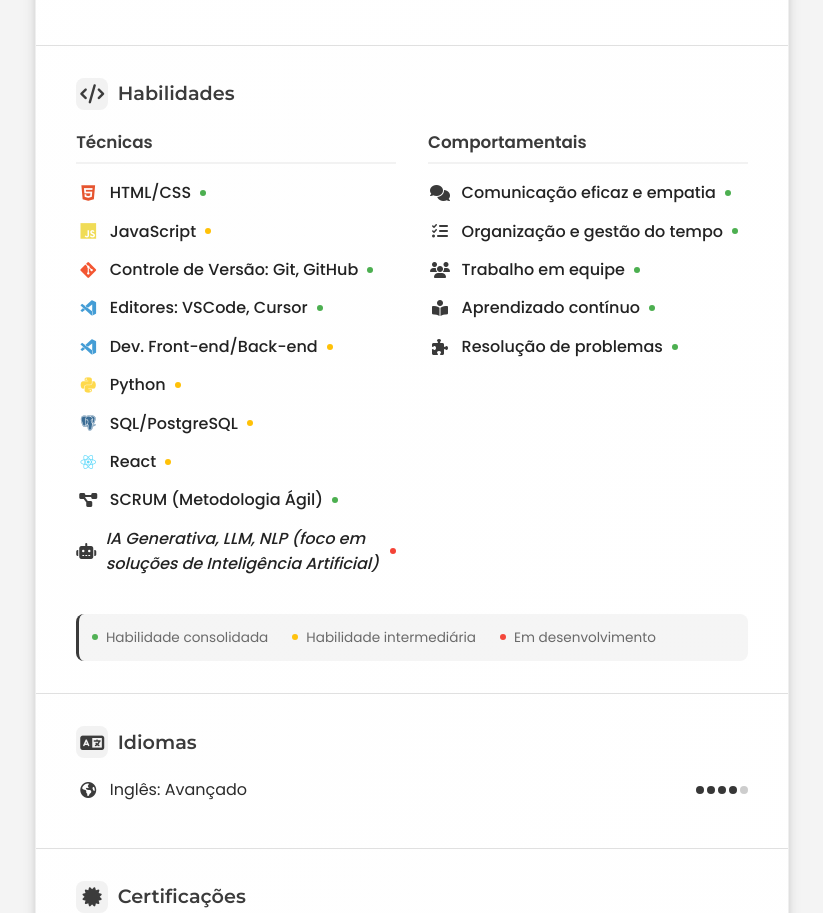
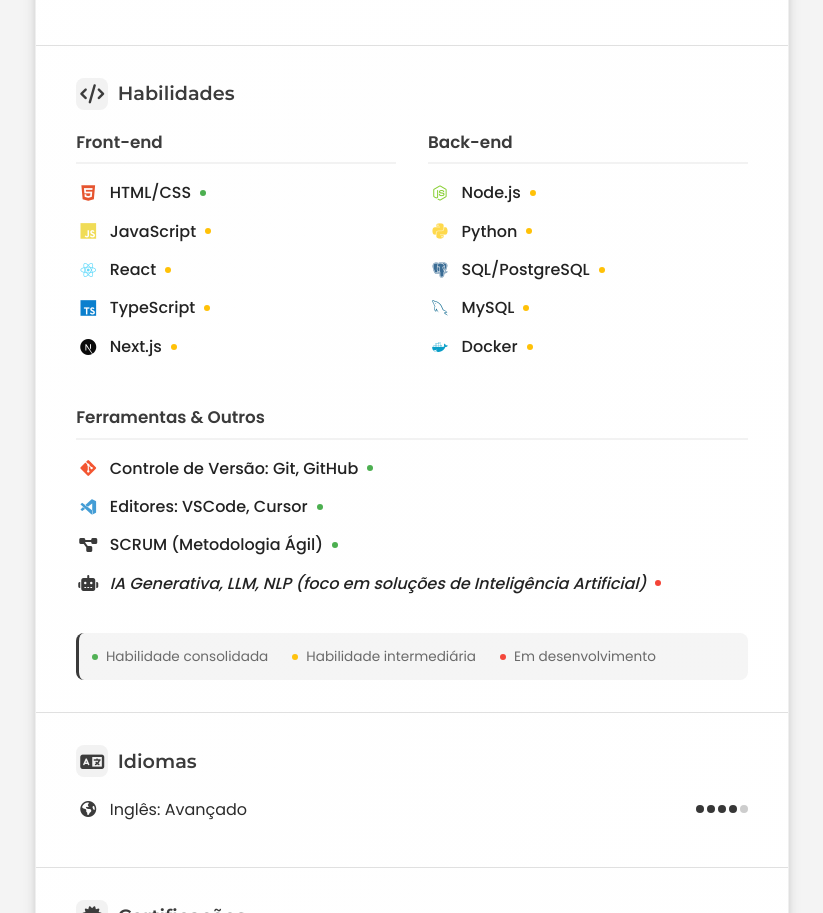
Before and after one commit to JV-L0pes/Curriculo, a plain HTML site: page index.html in a window 1280 px wide. Shown: the part 2680-3593 px from the top of the page, without its empty margins (228-1051 px from the left). Drawn offline with nearby package versions, Linux system fonts and the light colour scheme.

Commit message:
Adição de uma área que separa as tecnologias

```diff
--- a/index.html
+++ b/index.html
@@ -454,7 +454,7 @@
             </h2>
             <div class="skills-container">
                 <div class="skills-column">
-                    <h3 class="skills-category">Técnicas</h3>
+                    <h3 class="skills-category">Front-end</h3>
                     <ul class="skills-list">
                         <li class="skill-item">
                             <div class="skill-icon"><i class="devicon-html5-plain colored"></i></div>
@@ -465,16 +465,25 @@
                             <span class="intermediate">JavaScript</span>
                         </li>
                         <li class="skill-item">
-                            <div class="skill-icon"><i class="devicon-git-plain colored"></i></div>
-                            <span class="highlight">Controle de Versão: Git, GitHub</span>
+                            <div class="skill-icon"><i class="devicon-react-original colored"></i></div>
+                            <span class="intermediate">React</span>
                         </li>
                         <li class="skill-item">
-                            <div class="skill-icon"><i class="devicon-vscode-plain colored"></i></div>
-                            <span class="highlight">Editores: VSCode, Cursor</span>
+                            <div class="skill-icon"><i class="devicon-typescript-plain colored"></i></div>
+                            <span class="intermediate">TypeScript</span>
                         </li>
                         <li class="skill-item">
-                            <div class="skill-icon"><i class="devicon-vscode-plain colored"></i></div>
-                            <span class="intermediate" style="margin-right: 4px;">Dev. Front-end/Back-end</span>
+                            <div class="skill-icon"><i class="devicon-nextjs-original colored"></i></div>
+                            <span class="intermediate">Next.js</span>
+                        </li>
+                    </ul>
+                </div>
+                <div class="skills-column">
+                    <h3 class="skills-category">Back-end</h3>
+                    <ul class="skills-list">
+                        <li class="skill-item">
+                            <div class="skill-icon"><i class="devicon-nodejs-plain colored"></i></div>
+                            <span class="intermediate">Node.js</span>
                         </li>
                         <li class="skill-item">
                             <div class="skill-icon"><i class="devicon-python-plain colored"></i></div>
@@ -485,8 +494,25 @@
                             <span class="intermediate">SQL/PostgreSQL</span>
                         </li>
                         <li class="skill-item">
-                            <div class="skill-icon"><i class="devicon-react-original colored"></i></div>
-                            <span class="intermediate">React</span>
+                            <div class="skill-icon"><i class="devicon-mysql-plain colored"></i></div>
+                            <span class="intermediate">MySQL</span>
+                        </li>
+                        <li class="skill-item">
+                            <div class="skill-icon"><i class="devicon-docker-plain colored"></i></div>
+                            <span class="intermediate">Docker</span>
+                        </li>
+                    </ul>
+                </div>
+                <div class="skills-column">
+                    <h3 class="skills-category">Ferramentas & Outros</h3>
+                    <ul class="skills-list">
+                        <li class="skill-item">
+                            <div class="skill-icon"><i class="devicon-git-plain colored"></i></div>
+                            <span class="highlight">Controle de Versão: Git, GitHub</span>
+                        </li>
+                        <li class="skill-item">
+                            <div class="skill-icon"><i class="devicon-vscode-plain colored"></i></div>
+                            <span class="highlight">Editores: VSCode, Cursor</span>
                         </li>
                         <li class="skill-item">
                             <div class="skill-icon"><i class="fas fa-project-diagram"></i></div>
@@ -495,31 +521,6 @@
                         <li class="skill-item">
                             <div class="skill-icon"><i class="fas fa-robot"></i></div>
                             <span class="learning">IA Generativa, LLM, NLP (foco em soluções de Inteligência Artificial)</span>
-                        </li>
-                    </ul>
-                </div>
-                <div class="skills-column">
-                    <h3 class="skills-category">Comportamentais</h3>
-                    <ul class="skills-list">
-                        <li class="skill-item">
-                            <div class="skill-icon"><i class="fas fa-comments"></i></div>
-                            <span class="highlight">Comunicação eficaz e empatia</span>
-                        </li>
-                        <li class="skill-item">
-                            <div class="skill-icon"><i class="fas fa-tasks"></i></div>
-                            <span class="highlight">Organização e gestão do tempo</span>
-                        </li>
-                        <li class="skill-item">
-                            <div class="skill-icon"><i class="fas fa-users"></i></div>
-                            <span class="highlight">Trabalho em equipe</span>
-                        </li>
-                        <li class="skill-item">
-                            <div class="skill-icon"><i class="fas fa-book-reader"></i></div>
-                            <span class="highlight">Aprendizado contínuo</span>
-                        </li>
-                        <li class="skill-item">
-                            <div class="skill-icon"><i class="fas fa-puzzle-piece"></i></div>
-                            <span class="highlight">Resolução de problemas</span>
                         </li>
                     </ul>
                 </div>
```
Also changed, not shown: index-en.html (+36 -35 lines).
